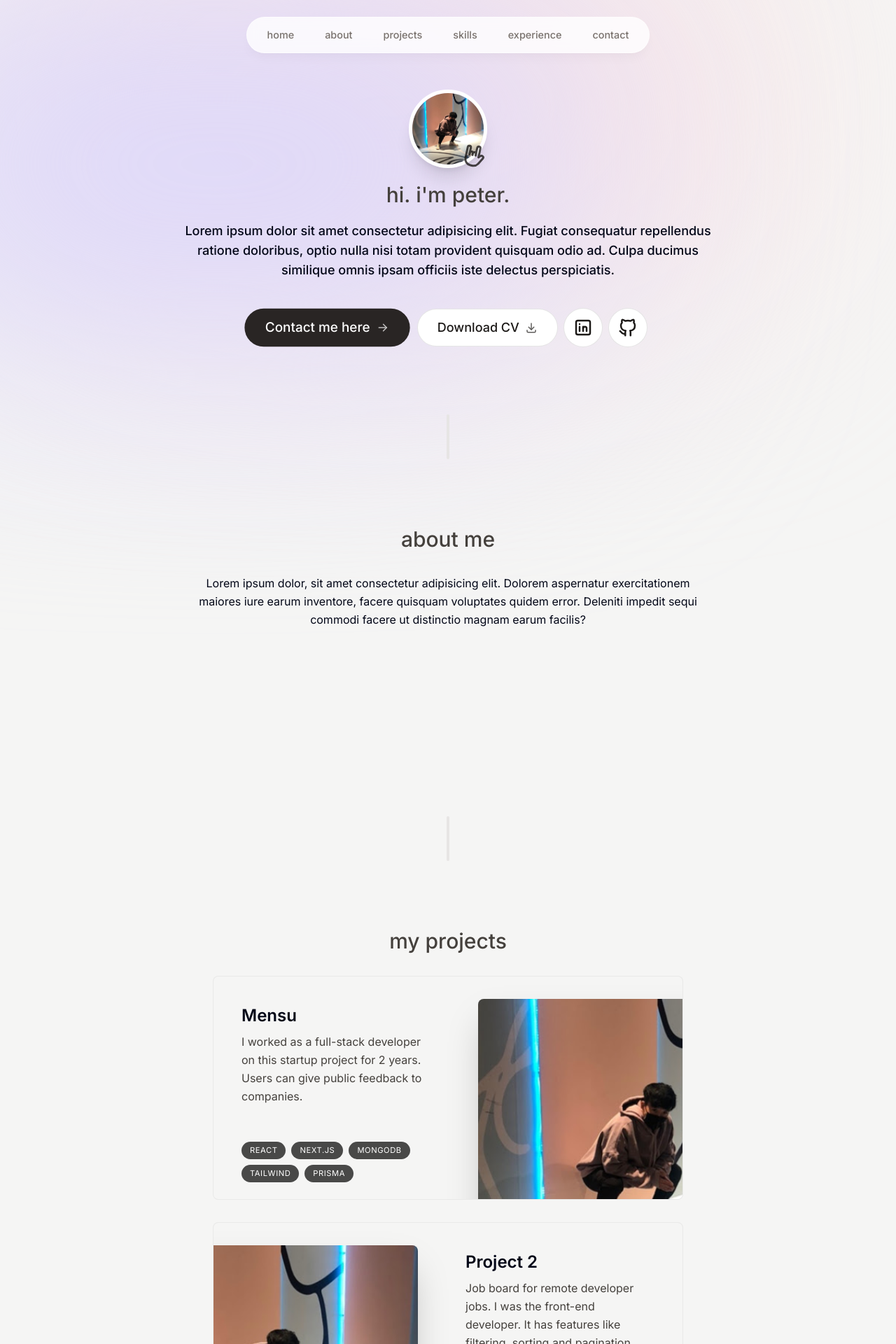
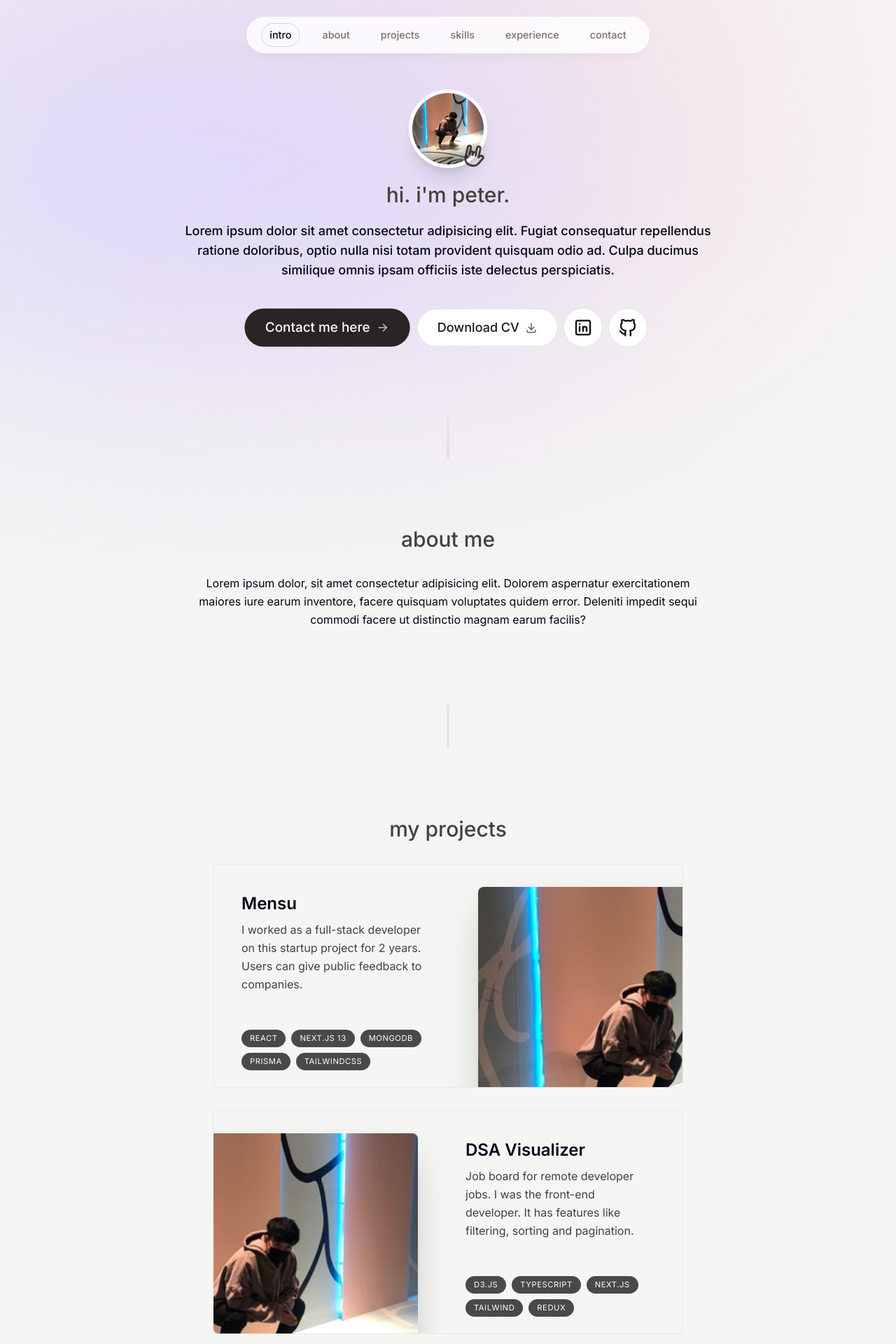
Before and after one commit to peterjunpark/portfolio, a Next.js app: page / in a window 1280 px wide. Shown: the top 1920 px of the page at 70% size. Built offline with nearby package versions, Linux system fonts and the light colour scheme.

Commit message:
Add active section context provider and consumer

```diff
--- a/app/layout.tsx
+++ b/app/layout.tsx
@@ -1,6 +1,7 @@
 import "./globals.css";
 import type { Metadata } from "next";
 import { Inter } from "next/font/google";
+import ActiveSectionContextProvider from "@/lib/contexts/active-section-context";
 import Header from "@/components/header";
 
 const inter = Inter({ subsets: ["latin"] });
@@ -16,14 +17,16 @@
   children: React.ReactNode;
 }) {
   return (
-    <html lang="en">
+    <html lang="en" className="!scroll-smooth">
       <body
         className={`${inter.className} relative bg-stone-100 pt-24 text-slate-950 sm:pt-32`}
       >
-        <Header />
-        <div className="absolute right-[11rem] top-[-6rem] -z-10 h-[31.25rem] w-[31.25rem] rounded-full bg-[#fbe2e3] blur-[10rem] sm:w-[68.75rem]"></div>
-        <div className="absolute left-[-35rem] top-[-1rem] -z-10 h-[31.25rem] w-[50rem] rounded-full bg-[#dbd7fb] blur-[10rem] sm:w-[68.75rem] md:left-[-33rem] lg:left-[-28rem] xl:left-[-15rem] 2xl:left-[-5rem]"></div>
-        {children}
+        <ActiveSectionContextProvider>
+          <Header />
+          <div className="absolute right-[11rem] top-[-6rem] -z-10 h-[31.25rem] w-[31.25rem] rounded-full bg-[#fbe2e3] blur-[10rem] sm:w-[68.75rem]"></div>
+          <div className="absolute left-[-35rem] top-[-1rem] -z-10 h-[31.25rem] w-[50rem] rounded-full bg-[#dbd7fb] blur-[10rem] sm:w-[68.75rem] md:left-[-33rem] lg:left-[-28rem] xl:left-[-15rem] 2xl:left-[-5rem]"></div>
+          {children}
+        </ActiveSectionContextProvider>
       </body>
     </html>
   );
--- a/components/atoms/project.tsx
+++ b/components/atoms/project.tsx
@@ -3,7 +3,7 @@
 import React, { useRef } from "react";
 import Image from "next/image";
 import { motion, useScroll, useTransform } from "framer-motion";
-import { projects } from "@/lib/siteData";
+import { projects } from "@/lib/site-data";
 
 type ProjectProps = (typeof projects)[number];
 
--- a/components/header.tsx
+++ b/components/header.tsx
@@ -2,10 +2,14 @@
 
 import React from "react";
 import Link from "next/link";
+import clsx from "clsx";
 import { motion } from "framer-motion";
-import { links } from "@/lib/siteData";
+import { links } from "@/lib/site-data";
+import { useActiveSection } from "@/lib/contexts/active-section-context";
 
 export default function Header() {
+  const [activeSection, setActiveSection] = useActiveSection();
+
   return (
     <header className="relative z-[999]">
       <motion.div
@@ -22,15 +26,32 @@
           {links.map((link) => (
             <motion.li
               key={link.hash}
-              className="flex h-3/4 items-center justify-center"
+              className="relative flex h-3/4 items-center justify-center"
               initial={{ y: -100, opacity: 0 }}
               animate={{ y: 0, opacity: 1 }}
             >
               <Link
                 href={link.hash}
-                className="flex w-full items-center justify-center p-3 transition hover:text-stone-950"
+                onClick={() => setActiveSection(link.name)}
+                className={clsx(
+                  "flex w-full items-center justify-center p-3 transition hover:text-stone-950",
+                  { "text-stone-950": activeSection === link.name },
+                )}
               >
                 {link.name}
+
+                {/* Nav blob shadow thing */}
+                {link.name === activeSection && (
+                  <motion.span
+                    layoutId="activeSection"
+                    transition={{
+                      type: "spring",
+                      stiffness: 420,
+                      damping: 30,
+                    }}
+                    className="absolute inset-0 -z-10 rounded-full border border-zinc-300"
+                  ></motion.span>
+                )}
               </Link>
             </motion.li>
           ))}
--- a/components/sections/about.tsx
+++ b/components/sections/about.tsx
@@ -7,10 +7,11 @@
 export default function About() {
   return (
     <motion.section
+      id="about"
       initial={{ opacity: 0, y: 100 }}
       animate={{ opacity: 1, y: 0 }}
       transition={{ delay: 0.175 }}
-      className="mb-28 max-w-[45rem] text-center leading-relaxed sm:mb-40"
+      className="mb-28 max-w-[45rem] scroll-mt-32 text-center leading-relaxed sm:mb-0"
     >
       <SectionHeading>About me</SectionHeading>
       <p className="mb-3">
--- a/components/sections/intro.tsx
+++ b/components/sections/intro.tsx
@@ -15,7 +15,10 @@
 
 export default function Intro() {
   return (
-    <section className="mb-28 max-w-[50rem] text-center sm:mb-0">
+    <section
+      id="intro"
+      className="mb-28 max-w-[50rem] scroll-mt-[69rem] text-center sm:mb-0"
+    >
       <div className="flex items-center justify-center">
         {/* Avatar */}
         <div className="relative">
--- a/components/sections/projects.tsx
+++ b/components/sections/projects.tsx
@@ -1,11 +1,11 @@
 import React, { useRef } from "react";
 import SectionHeading from "@/components/atoms/section-heading";
-import { projects } from "@/lib/siteData";
+import { projects } from "@/lib/site-data";
 import Project from "@/components/atoms/project";
 
 export default function Projects() {
   return (
-    <section>
+    <section id="projects" className="scroll-mt-32 ">
       <SectionHeading>My projects</SectionHeading>
       <div>
         {projects.map((project, index) => (
--- /dev/null
+++ b/lib/contexts/active-section-context.tsx
@@ -0,0 +1,37 @@
+"use client";
+
+import { createContext, useContext, useState } from "react";
+import { links } from "../site-data";
+
+type SectionName = (typeof links)[number]["name"];
+type ActiveSectionContextProviderProps = { children: React.ReactNode };
+type ActiveSectionContext = [
+  activeSection: SectionName,
+  setActiveSection: React.Dispatch<React.SetStateAction<SectionName>>,
+];
+
+const ActiveSectionContext = createContext<ActiveSectionContext | null>(null);
+
+export function useActiveSection() {
+  const context = useContext(ActiveSectionContext);
+
+  if (context === null) {
+    throw new Error(
+      "useActiveSection context must be used with an ActiveSectionContextProvider.",
+    );
+  }
+
+  return context;
+}
+
+export default function ActiveSectionContextProvider({
+  children,
+}: ActiveSectionContextProviderProps) {
+  const [activeSection, setActiveSection] = useState<SectionName>("intro");
+
+  return (
+    <ActiveSectionContext.Provider value={[activeSection, setActiveSection]}>
+      {children}
+    </ActiveSectionContext.Provider>
+  );
+}
--- a/lib/siteData.ts
+++ b/lib/site-data.ts
@@ -7,8 +7,8 @@
 
 export const links = [
   {
-    name: "home",
-    hash: "#home",
+    name: "intro",
+    hash: "#intro",
   },
   {
     name: "about",
@@ -72,21 +72,21 @@
     title: "Mensu",
     description:
       "I worked as a full-stack developer on this startup project for 2 years. Users can give public feedback to companies.",
-    tags: ["React", "Next.js", "MongoDB", "Tailwind", "Prisma"],
+    tags: ["React", "Next.js 13", "MongoDB", "Prisma", "TailwindCSS"],
     imageUrl: profile,
   },
   {
-    title: "Project 2",
+    title: "DSA Visualizer",
     description:
       "Job board for remote developer jobs. I was the front-end developer. It has features like filtering, sorting and pagination.",
-    tags: ["React", "TypeScript", "Next.js", "Tailwind", "Redux"],
+    tags: ["D3.js", "TypeScript", "Next.js", "Tailwind", "Redux"],
     imageUrl: profile,
   },
   {
     title: "Portfolio",
     description:
       "A public web app for quick analytics on text. It shows word count, character count and social media post limits.",
-    tags: ["React", "Next.js", "SQL", "Tailwind", "Framer"],
+    tags: ["React", "Next.js 13", "TailwindCSS", "Framer Motion"],
     imageUrl: profile,
   },
 ] as const;
--- a/package.json
+++ b/package.json
@@ -13,6 +13,7 @@
     "@types/react": "18.2.21",
     "@types/react-dom": "18.2.7",
     "autoprefixer": "10.4.15",
+    "clsx": "^2.0.0",
     "eslint": "8.48.0",
     "eslint-config-next": "13.4.19",
     "framer-motion": "^10.16.2",
@@ -21,6 +22,7 @@
     "react": "18.2.0",
     "react-dom": "18.2.0",
     "react-icons": "^4.10.1",
+    "react-intersection-observer": "^9.5.2",
     "tailwindcss": "3.3.3",
     "typescript": "5.2.2"
   },
```
Also changed, not shown: 1 other file (tests, documents, lock files or other folders).
